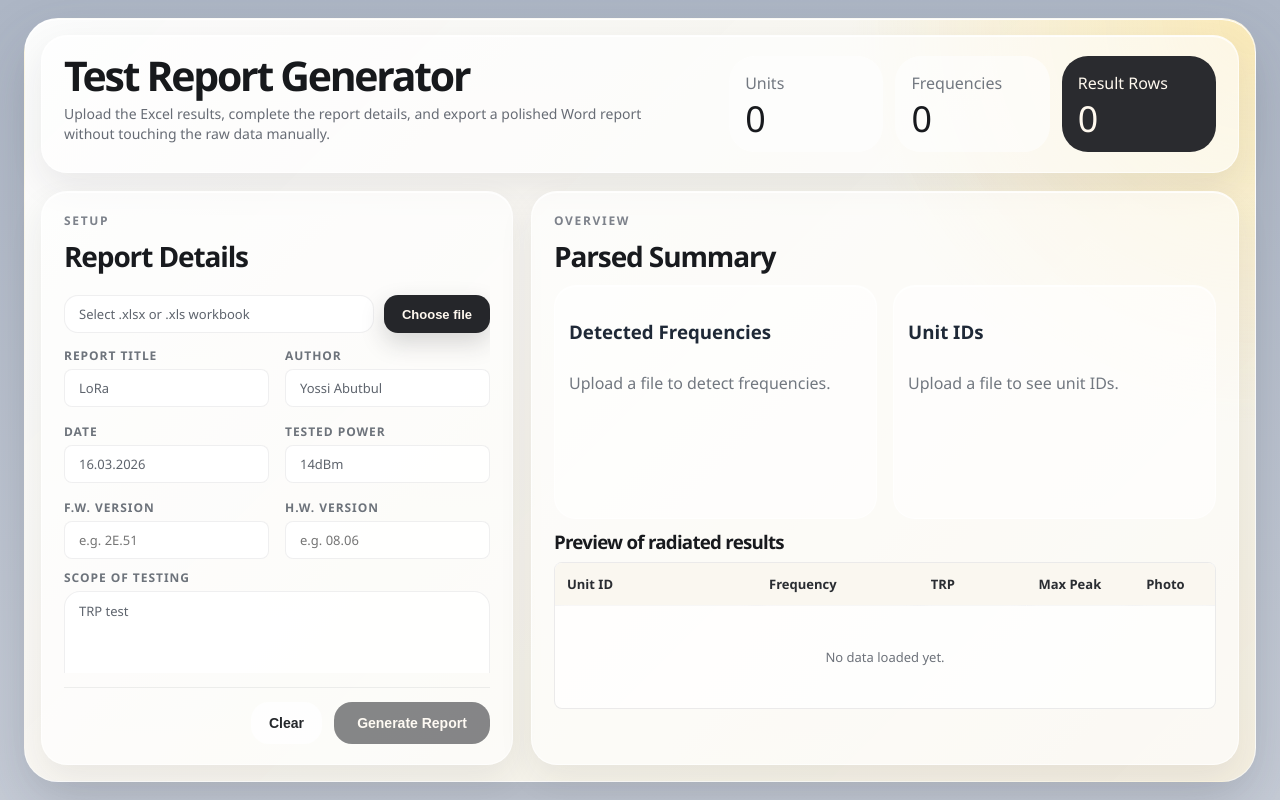
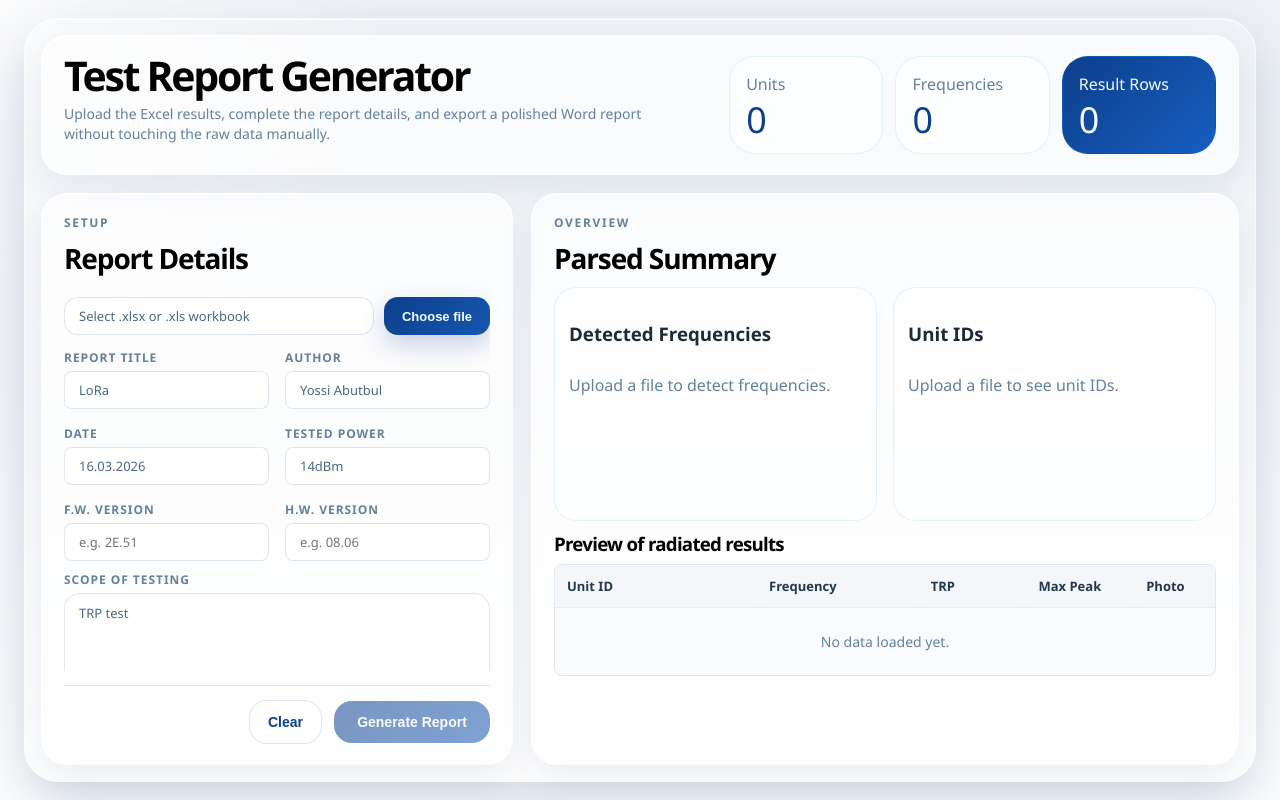
Before and after one commit to YossiAbutbul/ReportGen2, a React (Vite) app: page / in a window 1280 px wide. Built offline with nearby package versions, Linux system fonts and the light colour scheme.

Commit message:
change color scheme to we lees blue

```diff
--- a/src/features/reportGenerator/ReportGeneratorPage.tsx
+++ b/src/features/reportGenerator/ReportGeneratorPage.tsx
@@ -436,6 +436,7 @@ export default function ReportGeneratorPage() {
                   </thead>
                 </table>
                 <div className="tableBody">
+                  {filteredRows.length ? (
                     <table className="resultsTable">
                       <colgroup>
                         <col className="colUnitId" />
@@ -445,8 +446,7 @@ export default function ReportGeneratorPage() {
                         <col className="colPhoto" />
                       </colgroup>
                       <tbody>
-                      {filteredRows.length ? (
-                        filteredRows.map((row, index) => (
+                        {filteredRows.map((row, index) => (
                           <tr key={`${row.unitId}-${row.frequencyMHz ?? "na"}-${index}`}>
                             <td>{row.unitId}</td>
                             <td>{formatFrequency(row.frequencyMHz)}</td>
@@ -481,16 +481,12 @@ export default function ReportGeneratorPage() {
                               )}
                             </td>
                           </tr>
-                        ))
-                      ) : (
-                        <tr>
-                          <td colSpan={5} className="emptyCell">
-                            No data loaded yet.
-                          </td>
-                        </tr>
-                      )}
+                        ))}
                       </tbody>
                     </table>
+                  ) : (
+                    <div className="emptyStateTable">No data loaded yet.</div>
+                  )}
                 </div>
               </div>
             </div>
--- a/src/features/reportGenerator/reportGenerator.css
+++ b/src/features/reportGenerator/reportGenerator.css
@@ -1,8 +1,26 @@
+:root {
+  --arad-navy: #0c3f8c;
+  --arad-blue: #1da2dd;
+  --arad-sky: #dff4fb;
+  --arad-ice: #eef8fd;
+  --arad-line: rgba(12, 63, 140, 0.12);
+  --arad-line-strong: rgba(12, 63, 140, 0.22);
+  --arad-text: #17324f;
+  --arad-muted: #64809a;
+  --arad-shell-shadow: rgba(15, 52, 104, 0.18);
+}
+
 .page {
   height: 100vh;
   padding: 18px 24px;
   overflow: hidden;
-  background: linear-gradient(180deg, #adb6c5 0%, #c6ccd7 100%);
+  background:
+    radial-gradient(
+      circle at top left,
+      rgba(255, 255, 255, 0.78),
+      transparent 26%
+    ),
+    linear-gradient(180deg, #eef1f5 0%, #ffffff 100%);
 }
 
 .shell {
@@ -13,21 +31,10 @@
   display: grid;
   grid-template-rows: auto 1fr;
   border-radius: 34px;
-  background:
-    radial-gradient(
-      circle at top right,
-      rgba(255, 220, 114, 0.42),
-      transparent 28%
-    ),
-    linear-gradient(
-      135deg,
-      rgba(255, 255, 255, 0.95),
-      rgba(248, 242, 225, 0.92)
-    );
   border: 1px solid rgba(255, 255, 255, 0.55);
   box-shadow:
     inset 0 1px 0 rgba(255, 255, 255, 0.92),
-    0 24px 60px rgba(61, 67, 76, 0.18);
+    0 24px 60px var(--arad-shell-shadow);
 }
 
 .heroCard,
@@ -41,11 +48,11 @@
 
 .heroCard,
 .panel {
-  background: rgba(255, 255, 255, 0.62);
-  border: 1px solid rgba(255, 255, 255, 0.64);
+  background: rgba(255, 255, 255, 0.66);
+  border: 1px solid rgba(255, 255, 255, 0.68);
   box-shadow:
-    inset 0 1px 0 rgba(255, 255, 255, 0.85),
-    0 14px 34px rgba(38, 42, 48, 0.08);
+    inset 0 1px 0 rgba(255, 255, 255, 0.88),
+    0 14px 34px rgba(15, 52, 104, 0.08);
 }
 
 .heroCard {
@@ -60,13 +67,13 @@
   font-size: clamp(30px, 3.2vw, 52px);
   line-height: 0.97;
   letter-spacing: -0.055em;
-  color: #17191c;
+  color: black;
 }
 
 .heroText {
   margin: 0;
   max-width: 600px;
-  color: #676c75;
+  color: var(--arad-muted);
   font-size: 14px;
   line-height: 1.45;
 }
@@ -79,16 +86,17 @@
 
 .statCard {
   padding: 16px;
-  background: rgba(255, 255, 255, 0.56);
+  background: rgba(255, 255, 255, 0.62);
+  border: 1px solid rgba(29, 162, 221, 0.12);
 }
 
 .statCard.accent {
-  background: #2a2b2f;
+  background: linear-gradient(135deg, var(--arad-navy), #175ebf);
 }
 
 .statCard.accent .muted,
 .statCard.accent .statValue {
-  color: #fff9ef;
+  color: #f5fbff;
 }
 
 .layout {
@@ -131,7 +139,7 @@
 }
 
 .setupPanelBody::-webkit-scrollbar-thumb {
-  background: rgba(50, 55, 61, 0.16);
+  background: rgba(12, 63, 140, 0.2);
   border-radius: 999px;
 }
 
@@ -145,14 +153,14 @@
   font-weight: 700;
   letter-spacing: 0.14em;
   text-transform: uppercase;
-  color: #7d828b;
+  color: var(--arad-muted);
 }
 
 .panelHeader h2,
 .section h3 {
   margin: 0;
   letter-spacing: -0.04em;
-  color: #181a1e;
+  color: black;
 }
 
 .panelHeader h2 {
@@ -171,9 +179,9 @@
   min-width: 0;
   padding: 14px;
   border-radius: 22px;
-  background: rgba(255, 255, 255, 0.54);
-  border: 1px solid rgba(255, 255, 255, 0.66);
-  box-shadow: inset 0 1px 0 rgba(255, 255, 255, 0.78);
+  background: rgba(255, 255, 255, 0.6);
+  border: 1px solid rgba(29, 162, 221, 0.12);
+  box-shadow: inset 0 1px 0 rgba(255, 255, 255, 0.8);
 }
 
 .summaryCardHeader {
@@ -183,7 +191,7 @@
 }
 
 .muted {
-  color: #727880;
+  color: var(--arad-muted);
 }
 
 .uploadRow {
@@ -207,9 +215,9 @@
   align-items: center;
   padding: 0 14px;
   border-radius: 14px;
-  background: rgba(255, 255, 255, 0.84);
-  border: 1px solid rgba(52, 57, 63, 0.08);
-  color: #5e646d;
+  background: rgba(255, 255, 255, 0.9);
+  border: 1px solid var(--arad-line);
+  color: #4d6881;
   font-size: 13px;
   white-space: nowrap;
   overflow: hidden;
@@ -224,11 +232,11 @@
   min-height: 38px;
   padding: 0 18px;
   border-radius: 14px !important;
-  background: #25262a !important;
-  color: #fff8ef !important;
+  background: linear-gradient(135deg, var(--arad-navy), #1657af) !important;
+  color: #f4fbff !important;
   font-size: 13px;
   font-weight: 700;
-  box-shadow: 0 10px 24px rgba(37, 38, 42, 0.18);
+  box-shadow: 0 10px 24px rgba(12, 63, 140, 0.22);
 }
 
 .formGrid,
@@ -254,18 +262,18 @@
   font-weight: 700;
   letter-spacing: 0.08em;
   text-transform: uppercase;
-  color: #6d737b;
+  color: var(--arad-muted);
 }
 
 .formGrid input,
 .panel textarea {
   width: 100%;
   min-height: 38px;
-  border: 1px solid rgba(52, 57, 63, 0.08);
+  border: 1px solid var(--arad-line);
   border-radius: 8px;
   padding: 0 14px;
-  background: rgba(255, 255, 255, 0.84);
-  color: #5e646d;
+  background: rgba(255, 255, 255, 0.9);
+  color: #4d6881;
   font-size: 13px;
   font-family: inherit;
   box-shadow: none;
@@ -273,7 +281,7 @@
 
 .formGrid input:focus,
 .panel textarea:focus {
-  outline: 0px;
+  outline: 0;
 }
 
 .panel textarea {
@@ -306,14 +314,14 @@
 .stickyActions {
   margin-top: 0;
   padding-top: 14px;
-  border-top: 1px solid rgba(60, 65, 72, 0.08);
+  border-top: 1px solid var(--arad-line);
 }
 
 button {
   border: none;
   border-radius: 18px;
-  background: #24262a;
-  color: #fff8ef;
+  background: linear-gradient(135deg, var(--arad-navy), #1657af);
+  color: #f4fbff;
   padding: 13px 18px;
   cursor: pointer;
   font-size: 14px;
@@ -335,8 +343,9 @@ button:disabled {
 }
 
 button.secondary {
-  background: rgba(255, 255, 255, 0.84);
-  color: #24272b;
+  background: rgba(255, 255, 255, 0.92);
+  color: var(--arad-navy);
+  border: 1px solid var(--arad-line);
 }
 
 .primaryAction {
@@ -347,7 +356,7 @@ button.secondary {
   margin-top: 12px;
   padding: 12px 14px;
   background: rgba(248, 96, 96, 0.12);
-  border: 1px solid rgba(226, 87, 87, 0.18);
+  border: 1px solid rgba(226, 87, 87, 0.22);
   color: #a32929;
 }
 
@@ -356,14 +365,14 @@ button.secondary {
   font-size: clamp(30px, 2.8vw, 44px);
   line-height: 0.95;
   letter-spacing: -0.06em;
-  color: #181a1e;
+  color: var(--arad-navy);
 }
 
 .box {
   padding: 14px 16px;
-  background: rgba(255, 255, 255, 0.7);
-  border: 1px solid rgba(60, 65, 72, 0.08);
-  color: #25292e;
+  background: rgba(255, 255, 255, 0.72);
+  border: 1px solid var(--arad-line);
+  color: var(--arad-text);
 }
 
 .listArea {
@@ -391,7 +400,7 @@ button.secondary {
 }
 
 .listAreaScroll::-webkit-scrollbar-thumb {
-  background: rgba(50, 55, 61, 0.16);
+  background: rgba(12, 63, 140, 0.2);
   border-radius: 999px;
 }
 
@@ -427,9 +436,9 @@ button.secondary {
   min-height: 34px;
   padding: 0 12px;
   border-radius: 999px;
-  background: rgba(255, 255, 255, 0.88);
-  border: 1px solid rgba(39, 43, 49, 0.1);
-  color: #25292e;
+  background: rgba(255, 255, 255, 0.92);
+  border: 1px solid var(--arad-line);
+  color: var(--arad-text);
   font-size: 13px;
   font-weight: 600;
   white-space: nowrap;
@@ -445,9 +454,9 @@ button.secondary {
 }
 
 .dataBadgeAccent {
-  background: rgba(255, 215, 93, 0.34);
-  border-color: rgba(255, 216, 98, 0.32);
-  color: #35280d;
+  background: rgba(255, 255, 255, 0.92);
+  border-color: var(--arad-line);
+  color: var(--arad-text);
 }
 
 .tableHeader {
@@ -479,33 +488,47 @@ button.secondary {
   min-height: 32px;
   padding: 0 14px;
   border-radius: 999px;
-  background: rgba(255, 255, 255, 0.82);
-  color: #3d434c;
-  border: 1px solid rgba(39, 43, 49, 0.1);
+  background: rgba(244, 246, 249, 0.96);
+  color: #4b6076;
+  border: 1px solid rgba(91, 109, 128, 0.14);
   box-shadow: none;
   font-size: 12px;
   font-weight: 700;
 }
 
 .unitTypeChip.isActive {
-  background: rgba(255, 215, 93, 0.34);
-  border-color: rgba(255, 216, 98, 0.32);
-  color: #35280d;
+  background: rgba(223, 231, 239, 0.96);
+  border-color: rgba(91, 109, 128, 0.18);
+  color: #253d58;
 }
 
 .tableWrap {
   height: 100%;
   min-height: 0;
+  display: grid;
+  grid-template-rows: auto minmax(0, 1fr);
   overflow: hidden;
-  border-radius: 8px 8px 8px 8px;
-  border: 1px solid rgba(61, 66, 74, 0.1);
-  background: rgba(255, 255, 255, 0.72);
+  border-radius: 8px;
+  border: 1px solid rgba(91, 109, 128, 0.14);
+  background: rgba(250, 251, 252, 0.96);
 }
 
 .tableBody {
-  height: calc(100% - 46px);
+  height: 100%;
+  min-height: 0;
   overflow-y: auto;
   overflow-x: hidden;
+}
+
+.emptyStateTable {
+  height: 100%;
+  min-height: 100%;
+  display: flex;
+  align-items: center;
+  justify-content: center;
+  padding: 24px;
+  color: var(--arad-muted);
+  font-size: 14px;
 }
 
 .tableBody::-webkit-scrollbar {
@@ -513,7 +536,7 @@ button.secondary {
 }
 
 .tableBody::-webkit-scrollbar-thumb {
-  background: rgba(50, 55, 61, 0.16);
+  background: rgba(12, 63, 140, 0.2);
   border-radius: 999px;
 }
 
@@ -524,7 +547,7 @@ button.secondary {
 }
 
 .resultsTableHead {
-  border-bottom: 1px solid rgba(88, 93, 100, 0.08);
+  border-bottom: 1px solid var(--arad-line);
 }
 
 .colUnitId {
@@ -547,7 +570,7 @@ button.secondary {
 th,
 td {
   padding: 12px 12px;
-  border-bottom: 1px solid rgba(88, 93, 100, 0.08);
+  border-bottom: 1px solid var(--arad-line);
   text-align: left;
   font-size: 13px;
   white-space: nowrap;
@@ -565,8 +588,8 @@ td {
   height: 28px;
   padding: 0;
   border-radius: 10px;
-  background: rgba(255, 215, 93, 0.22);
-  color: #7f5a0d;
+  background: rgba(223, 231, 239, 0.92);
+  color: #3b5470;
   box-shadow: none;
 }
 
@@ -576,18 +599,18 @@ td {
 }
 
 .photoPlaceholder {
-  color: #a1a6ad;
+  color: #89a1b8;
 }
 
 .resultsTableHead th {
-  background: rgba(250, 247, 240, 0.96);
-  color: #2a2d32;
+  background: rgba(244, 246, 249, 0.98);
+  color: #24384f;
   backdrop-filter: blur(8px);
 }
 
 .emptyCell {
   text-align: center;
-  color: #6d727a;
+  color: var(--arad-muted);
   padding: 42px 24px;
   border-bottom: none;
 }
@@ -599,7 +622,7 @@ td {
   align-items: center;
   justify-content: center;
   padding: 24px;
-  background: rgba(25, 28, 33, 0.48);
+  background: rgba(14, 37, 71, 0.42);
   backdrop-filter: blur(6px);
 }
 
@@ -611,8 +634,8 @@ td {
   gap: 12px;
   padding: 16px;
   border-radius: 24px;
-  background: rgba(255, 255, 255, 0.96);
-  box-shadow: 0 24px 60px rgba(18, 21, 25, 0.22);
+  background: rgba(248, 252, 255, 0.97);
+  box-shadow: 0 24px 60px rgba(12, 63, 140, 0.2);
 }
 
 .photoModalClose {
@@ -629,7 +652,7 @@ td {
   box-sizing: border-box;
   object-fit: contain;
   border-radius: 18px;
-  background: #f3f4f6;
+  background: var(--arad-ice);
 }
 
 @media (max-width: 1080px) {
```
Lines whose indentation alone changed are shown as unchanged.
